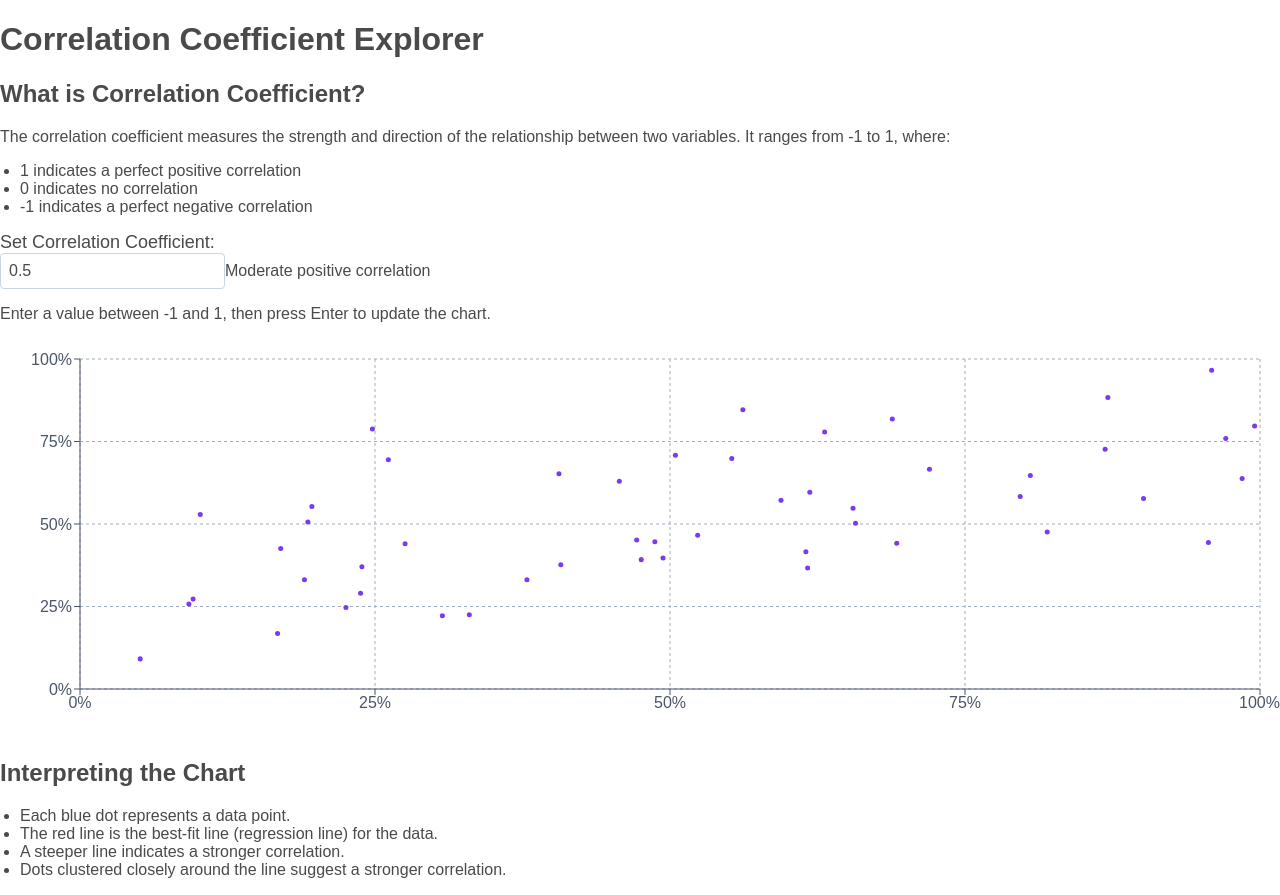
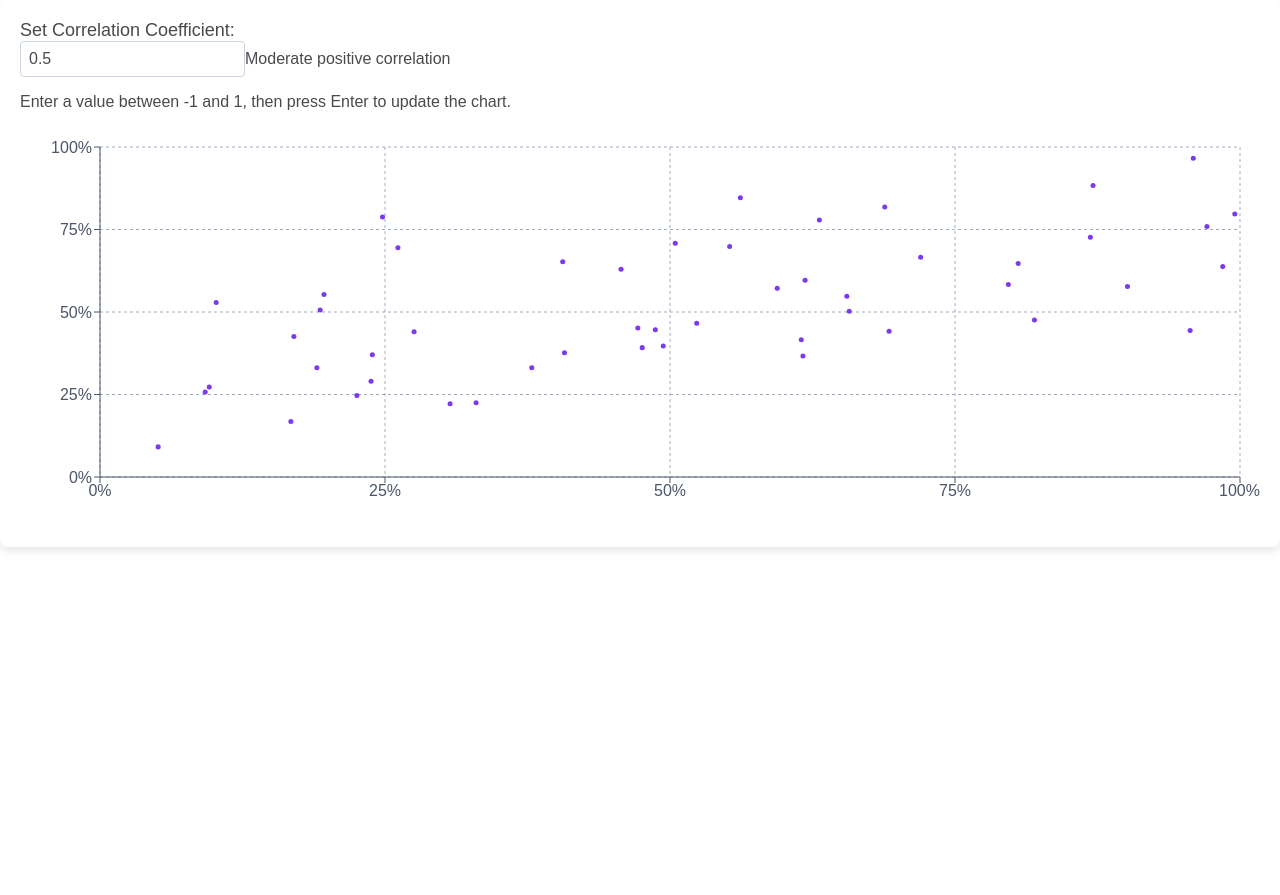
Before and after one commit to crimsoncomedian/react-interactive-iframe, a React (Create React App) app: page / in a window 1280 px wide. After the commit the page ends 800 px from the top, so only its background shows below. Built offline with nearby package versions, Linux system fonts and the light colour scheme.

Commit message:
Update App.js

```diff
--- a/src/App.js
+++ b/src/App.js
@@ -74,22 +74,7 @@ const CorrelationExplorer = () => {
   };
 
   return (
-    <div className="p-8 bg-transparent rounded-xl shadow-lg max-w-4xl mx-auto">
-      <h1 className="text-4xl font-bold mb-6 text-center text-indigo-800">Correlation Coefficient Explorer</h1>
-
-      <div className="bg-white p-6 rounded-lg shadow-md mb-6">
-        <h2 className="text-2xl font-semibold mb-4 text-indigo-700">What is Correlation Coefficient?</h2>
-        <p className="text-gray-700 mb-4">
-          The correlation coefficient measures the strength and direction of the relationship between two variables.
-          It ranges from -1 to 1, where:
-        </p>
-        <ul className="list-disc list-inside text-gray-700 mb-4">
-          <li>1 indicates a perfect positive correlation</li>
-          <li>0 indicates no correlation</li>
-          <li>-1 indicates a perfect negative correlation</li>
-        </ul>
-      </div>
-
+    <div className="app-container p-8 bg-transparent rounded-xl shadow-lg max-w-4xl mx-auto">
       <div className="bg-white p-6 rounded-lg shadow-md mb-6">
         <div className="flex items-center justify-between mb-4">
           <label className="text-xl font-medium text-indigo-700" htmlFor="correlation-input">
@@ -139,16 +124,6 @@ const CorrelationExplorer = () => {
         </div>
       </div>
 
-      <div className="bg-white p-6 rounded-lg shadow-md">
-        <h2 className="text-2xl font-semibold mb-4 text-indigo-700">Interpreting the Chart</h2>
-        <ul className="list-disc list-inside text-gray-700">
-          <li>Each blue dot represents a data point.</li>
-          <li>The red line is the best-fit line (regression line) for the data.</li>
-          <li>A steeper line indicates a stronger correlation.</li>
-          <li>Dots clustered closely around the line suggest a stronger correlation.</li>
-        </ul>
-      </div>
-
       <style jsx global>{`
         .recharts-scatter-symbol {
           transition: fill 0.3s ease;
```
